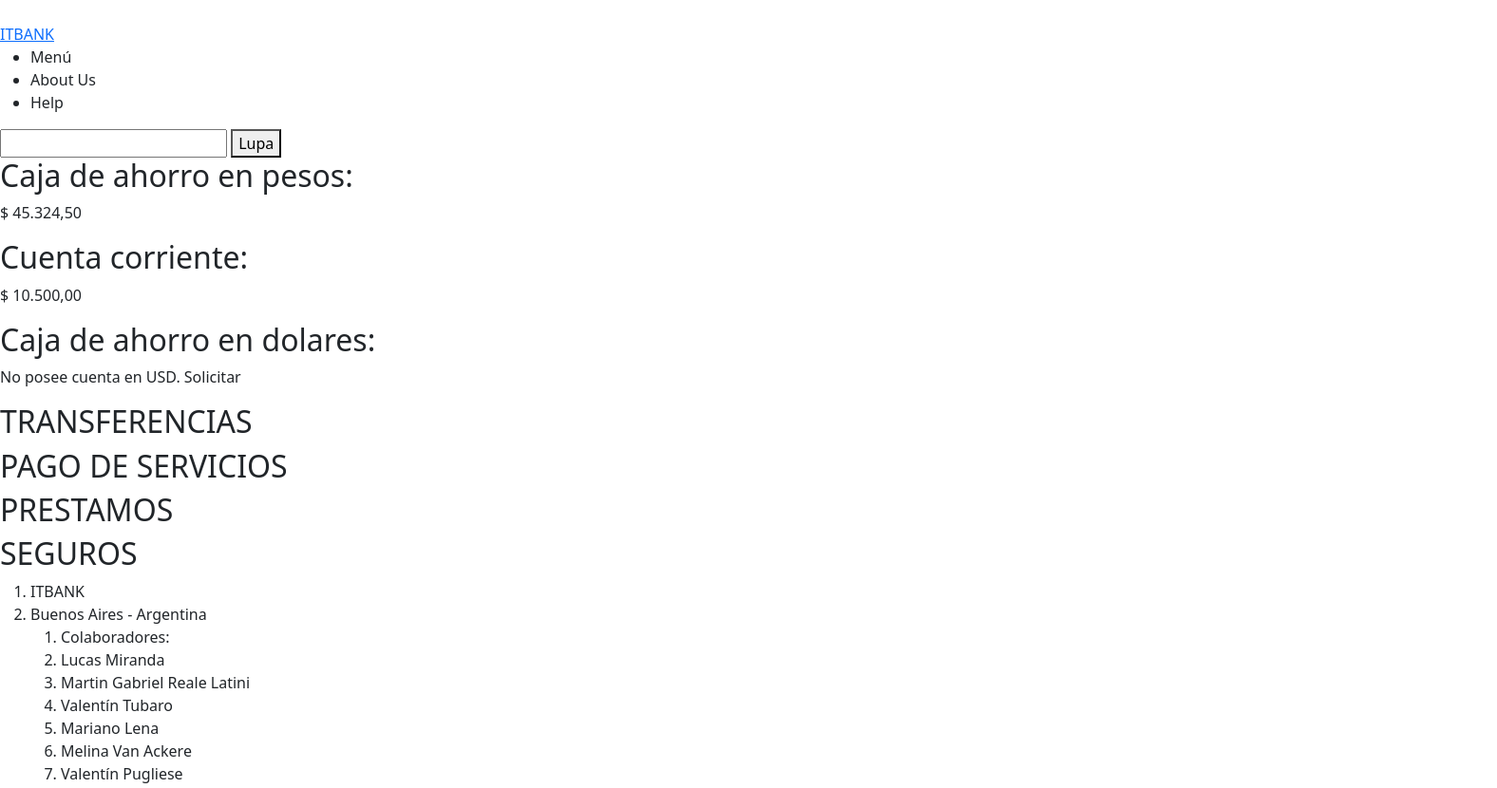
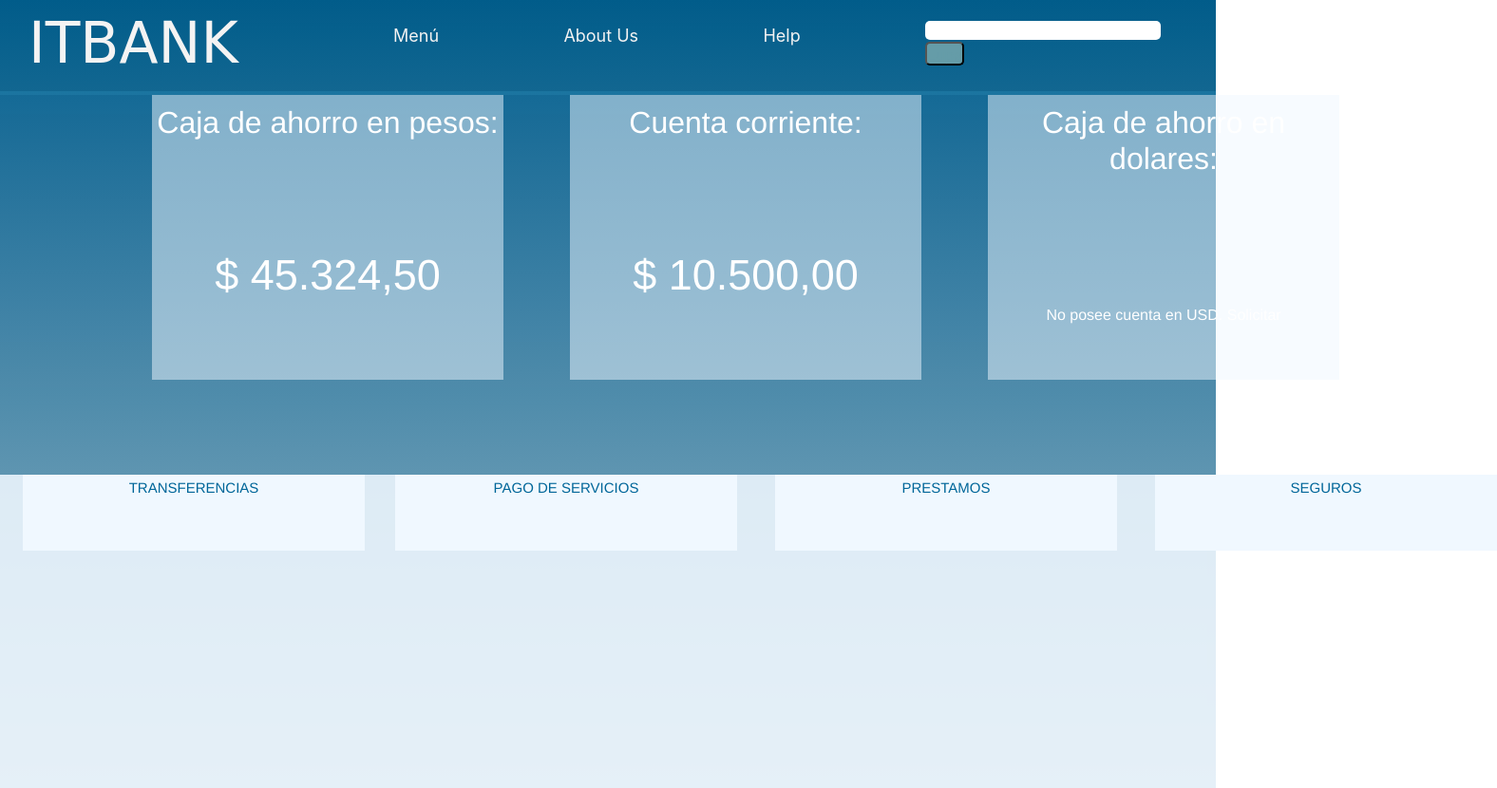
Before and after one commit to ticopycs/ITBANK-FSDC-4, a website: page home.html in a window 1280 px wide. Shown: the top 830 px of the page at 95% size, 1576 px wide, since content can reach past the window. Drawn offline with nearby package versions, Linux system fonts and the light colour scheme.

Commit message:
actualizacion

```diff
--- a/sass/custom.scss
+++ b/sass/custom.scss
@@ -1,5 +1,5 @@
 
-$dark: #26405a;
+$dark: #152535;
 
 
 
--- a/style.css
+++ b/style.css
@@ -1,5 +1,5 @@
 .text{
-    margin-left: 120px;
+    margin-left: 100px;
 }
 
 @import url('https://fonts.googleapis.com/css2?family=Koulen&display=swap');
@@ -14,3 +14,287 @@
     background-size:cover;
     background-position:center;
 }
+
+
+* {
+    margin: 0;
+    padding: 0;
+}
+:root { /* Paleta de Colores*/
+    --negro: rgb(10, 9, 9);
+    --overlay: #659CA8;
+    --fondo: rgb(244, 243, 243);
+
+}
+body {
+    color: var(--negro);
+    background-color: var(--fondo);
+
+}
+
+a:link{
+    text-decoration: solid;
+}
+
+section{
+    background-color: rgb(29, 33, 54);
+}
+
+/* Encabezado y Pie de pagina*/
+.header,.footer {
+    color: var(--fondo);
+    background-color: var(--negro);
+    width: 100vw;
+    height: 100px;
+    border-bottom: 4px solid var(--overlay);
+    font-family: 'Inter', sans-serif;
+}
+/* Encabezado */
+.header-conteiner {
+    display: flex;
+    justify-content: space-between;
+   align-items: center;
+}
+.logo a {
+    text-decoration: none;
+    color: var(--fondo);
+    font-family: 'Bebas Neue', 'Courier New', Courier, monospace, sans-serif,;
+    font-size: 60px;
+    padding-left: 30px;
+
+}
+
+.conteiner-listas {
+    list-style-type: none;
+    font-size: 18px;
+    width: 60%;
+    display: flex;
+    justify-content: space-evenly;
+}
+.conteiner-buscador { padding-right: 30px;}
+.conteiner-buscador input {
+    border-radius: 5px;
+    height: 20px;
+    border: none;
+}
+.conteiner-buscador button {
+    color: var(--overlay);
+    background-color: var(--overlay);
+    height: 25px;
+    border-radius: 5px;
+}
+/* Cuerpo de a pagina */
+section {
+    height: 100vh;
+}
+/* Pie de Pagina*/
+.footer {
+    border-bottom: none;
+    border-top: 4px solid var(--overlay);
+    height: min-content;
+    padding-bottom: 10px;
+}
+.footer-contenido {
+    font-size: 18px;
+    list-style-type: none;
+    display: flex;
+    justify-content: space-around;
+}
+.footer-contenido ol {
+    list-style-type: none;
+}
+
+/** se quita el margen por defecto */
+*{
+    margin: 0;
+    padding: 0;
+    box-sizing: border-box;
+}
+/** se establece el diseño del fondo y de la imagen estatica */
+#fondo-imagen{
+    position: fixed;
+    width: 100%;
+    height: 150vh;
+}
+#fondo{
+    position: fixed;
+    width: 100%;
+    height: 150vh;
+    background-image: linear-gradient(rgba(0, 102, 153, 0.900),rgb(224, 224, 224));
+}
+
+/** se establece el diseño de la clase cuentaBancaria */
+.cuentaBancaria-contenedor{
+    background-color: rgba(240, 248, 255, 0.500);
+    position: absolute;
+    float: right;
+    height: 300px;
+    width: 370px;
+}
+.cuentaBancaria-titulo{
+    text-align: center;
+    font-family: 'Franklin Gothic Medium', 'Arial Narrow', Arial, sans-serif;
+    color: white;
+    padding-top: 10px;
+}
+.cuentaBancaria-monto{
+    text-align: center;
+    font-family: 'Franklin Gothic Medium', 'Arial Narrow', Arial, sans-serif;
+    color: white;
+    padding-top: 100px;
+    font-size: 45px;
+}
+.cuentaBancaria-informacion{
+    text-align: center;
+    font-family: 'Franklin Gothic Medium', 'Arial Narrow', Arial, sans-serif;
+    color: white;
+    padding-top: 125px;
+}
+/** se establecen los elementos que heredan de la clase cuentaBAncaria */
+#ahorro-dolares{
+    top:100px ;
+    left: 130vh;
+}
+#cuenta-corriente{
+    top:100px ;
+    left: 75vh;
+}
+#ahorro-pesos{
+    top:100px ;
+    left: 20vh;
+}
+/** se establece el diseño del fondo de la seccion contenido */
+#contenido{
+    width: 100%;
+    height: 100vh;
+}
+
+
+/** se establece el diseño de la clase accionesInformacion */
+.accionesInformacion-contenedor{
+    background-color: rgb(240, 248, 255);
+    position: absolute;
+    height: 80px;
+    width: 45vh;
+}
+
+.accionesInformacion-titulo{
+    text-align: center;
+    font-size: 15px;
+    font-family: 'Franklin Gothic Medium', 'Arial Narrow', Arial, sans-serif;
+    color: #069;
+    padding-top: 5px;
+}
+
+
+#transferencias{
+    left: 3vh;
+}
+#pago-servicios{
+    left: 52vh;
+}
+#prestamos{
+    left: 102vh;
+}
+#seguros{
+    left: 152vh;
+}
+#caja{
+    background-color: rgba(240, 248, 255, 0.87);
+    position: absolute;
+    top:500px ;
+    float: right;
+    height: 800px;
+    width: 100%;
+}
+@import url('https://fonts.googleapis.com/css2?family=Koulen&display=swap');
+
+/* font-family: 'Koulen', cursive;*/
+
+* {
+    margin: 0;
+    padding: 0;
+}
+:root { /* Paleta de Colores*/
+    --negro: rgb(10, 9, 9);
+    --overlay: #659CA8;
+    --fondo: rgb(244, 243, 243);
+
+}
+body {
+    color: var(--negro);
+    background-color: var(--fondo);
+
+}
+
+/* Encabezado y Pie de pagina*/
+.header,.footer {
+    color: var(--fondo);
+    background-color: var(--negro);
+    width: 100vw;
+    height: 100px;
+    border-bottom: 4px solid var(--overlay);
+}
+/* Encabezado */
+.header-conteiner {
+    display: flex;
+    justify-content: space-between;
+   align-items: center;
+   z-index: 5;
+   position: relative;
+}
+.logo a {
+    text-decoration: none;
+    color: var(--fondo);
+    font-family: 'Koulen', cursive;
+    font-size: 60px;
+    padding-left: 30px;
+}
+
+.conteiner-listas {
+    list-style-type: none;
+    font-size: 18px;
+    width: 60%;
+    display: flex;
+    justify-content: space-evenly;
+}
+.conteiner-buscador { padding-right: 30px;}
+.conteiner-buscador input {
+    border-radius: 5px;
+    height: 20px;
+    border: none;
+}
+.conteiner-buscador button {
+    color: var(--overlay);
+    background-color: var(--overlay);
+    height: 25px;
+    border-radius: 5px;
+}
+/* Cuerpo de a pagina */
+section {
+    height: 100vh;
+}
+/* Pie de Pagina*/
+.footer {
+    border-bottom: none;
+    border-top: 4px solid var(--overlay);
+    height: min-content;
+    padding-bottom: 10px;
+}
+.footer-contenido {
+    font-size: 18px;
+    list-style-type: none;
+    display: flex;
+    justify-content: space-around;
+}
+.footer-contenido ol {
+    list-style-type: none;
+}
+
+li:hover{
+    background-color: gray;
+}
+
+@media screen and (min-width: 480px) and (max-width: 780px){
+
+}
```
Also changed, not shown: index.html (+2 -4 lines), sass/custom.css, 1 other file.
